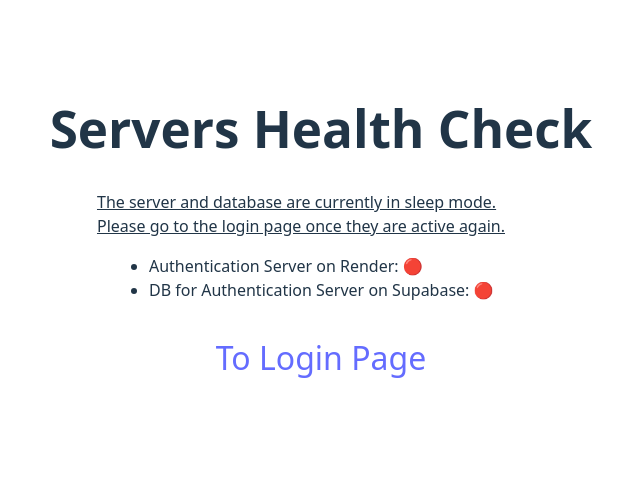
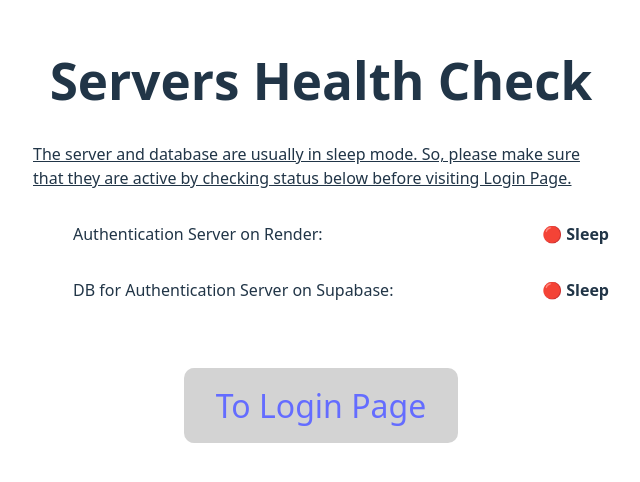
Before and after one commit to kappasan21/server-health-check, a React (Vite) app: page / in a window 1280 px wide. Shown: the part 176-658 px from the top of the page, without its empty margins (319-959 px from the left). Built offline with nearby package versions, Linux system fonts and the light colour scheme; no server answers.

Commit message:
Updated for prod env

```diff
--- a/src/App.css
+++ b/src/App.css
@@ -7,17 +7,34 @@
 
 #link-to-login {
   font-size: 2rem;
+  padding: 1rem 2rem;
+  background-color: lightgray;
+  border-radius: 10px;
 }
 
 ul {
   /* list-style: none; */
   text-align: left;
-  max-width: 30vw;
-  margin: 0 auto 2rem auto;
+  max-width: 45vw;
+  margin: 0 auto 4rem auto;
+  display: flex;
+  flex-direction: column;
+  justify-content: center;
+}
+
+li {
+  display: flex;
+  flex-direction: row;
+  justify-content: space-between;
+  flex-wrap: wrap;
+}
+
+.current-status {
+  font-weight: bold;
 }
 
 .recommendation-msg {
-  max-width: 35vw;
+  max-width: 45vw;
   margin: 0 auto;
   text-align: left;
   text-decoration: underline;
--- a/src/App.jsx
+++ b/src/App.jsx
@@ -1,6 +1,12 @@
 import { useState, useEffect } from 'react';
 import './App.css'
 import { checkAuthServerStatus, checkDbStatus } from './components/api-requests';
+
+
+
+// Server URL
+// const authURL = 'http://localhost:3111';
+
 
 
 function App() {
@@ -21,13 +27,20 @@
     <div>
       <h1>Servers Health Check</h1>
       <div className='recommendation-msg'>
-        <p>The server and database are currently in sleep mode. Please go to the login page once they are active again.</p>
+        <p>The server and database are usually in sleep mode.  So, please make sure that they are active by checking status below before visiting Login Page.</p>
       </div>
       <ul>
-        <li>Authentication Server on Render: {authServerStatus ? '🟢' : '🔴'}</li>
-        <li>DB for Authentication Server on Supabase: {dbStatus ? '🟢' : '🔴'}</li>
+        <li>
+          <p>Authentication Server on Render: </p>
+          <p className="current-status">{authServerStatus ? '🟢 Active' : '🔴 Sleep'}</p>
+        </li>
+        <li>
+          <p>DB for Authentication Server on Supabase: </p>
+          <p className="current-status">{dbStatus ? '🟢 Active' : '🔴 Sleep'}</p>
+        </li>
       </ul>
-      <a id="link-to-login" href="https://auth-server-g01-0-9.onrender.com/login?Logged_out_successfully">To Login Page</a>
+
+      <a id="link-to-login" href="https://auth-server-g01-0-9.onrender.com">To Login Page</a>
     </div>
   );
 }
```
